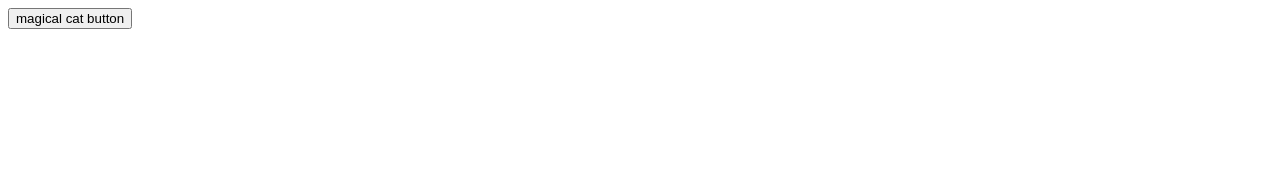
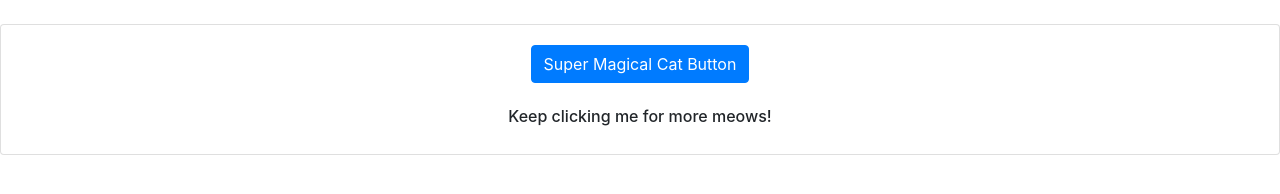
Before and after one commit to rafraga/magical-cat-button, a plain HTML site: page index.html in a window 1280 px wide. Drawn offline with nearby package versions, Linux system fonts and the light colour scheme.

Commit message:
Update index.html

```diff
--- a/index.html
+++ b/index.html
@@ -3,13 +3,24 @@
 
 <head>
   <meta charset="utf-8">
-  <title>The Magical Cat Button</title>
+  <title>Super Magical Cat Button</title>
 </head>
 
 <body>
-  <button id="cat-button">magical cat button</button>
+  <br>
+  <div class="card">
+      <div class="card-body">
+        <center>
+          <button id="cat-button" type="button" class="btn btn-primary">Super Magical Cat Button</button>
+          <br><br>
+          <h6>Keep clicking me for more meows!</h6>
+        </center>
+      </div>
+    </div>
+ <br>
   <div id="images">
   </div>
+  <link href="https://maxcdn.bootstrapcdn.com/bootstrap/4.0.0/css/bootstrap.min.css" rel="stylesheet" integrity="sha384-Gn5384xqQ1aoWXA+058RXPxPg6fy4IWvTNh0E263XmFcJlSAwiGgFAW/dAiS6JXm" crossorigin="anonymous">
   <script src="https://cdnjs.cloudflare.com/ajax/libs/jquery/3.2.1/jquery.min.js"></script>
   <script type="text/javascript">
     //
```
